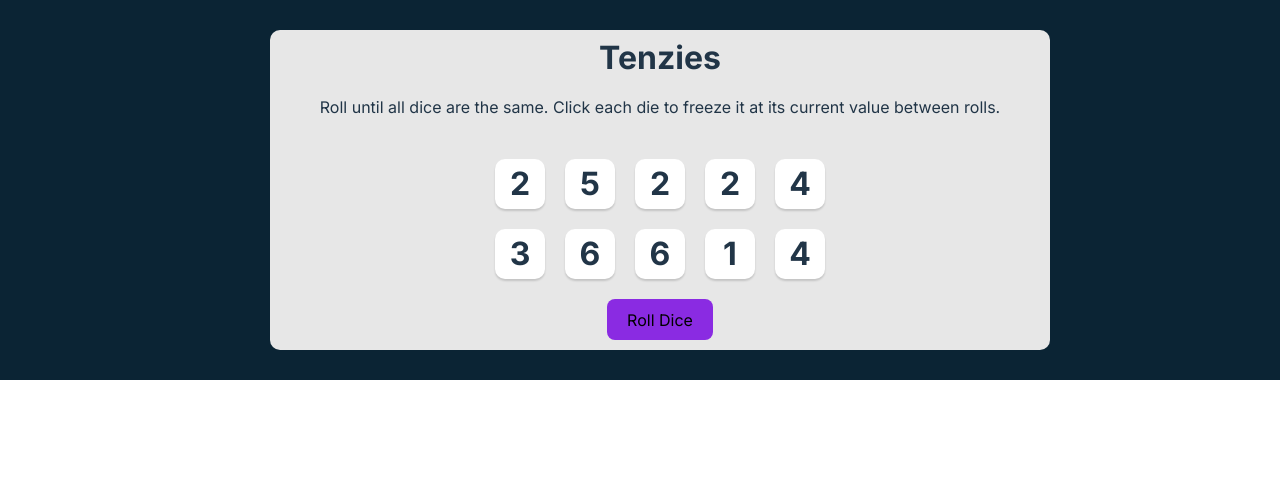
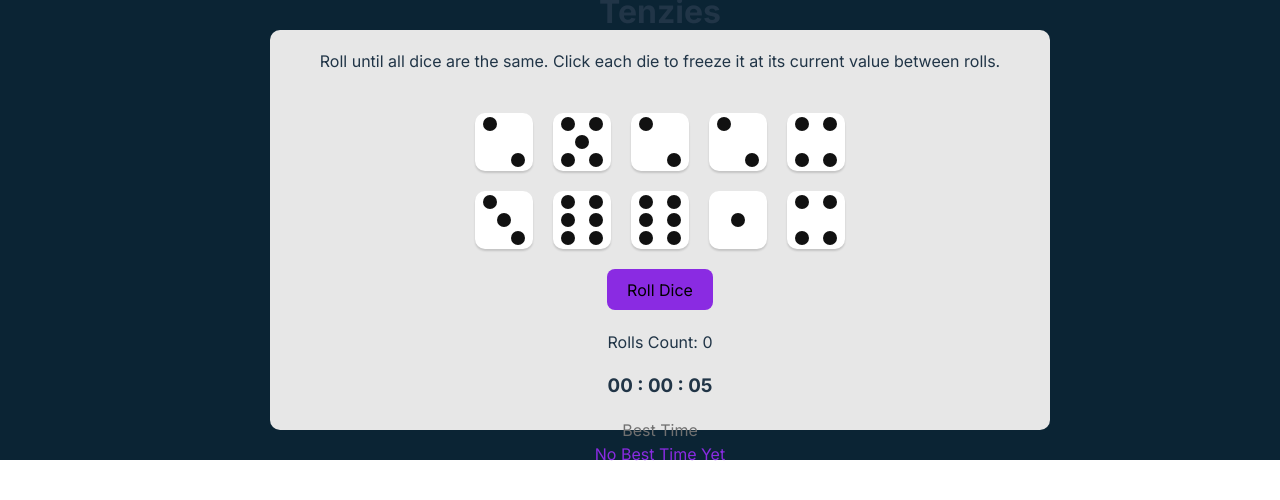
Before and after one commit to gidgudgod/vite-react-skeleton, a React (Vite) app: page / in a window 1280 px wide. Shown: the top 500 px of the page. Built offline with nearby package versions, Linux system fonts and the light colour scheme.

Commit message:
Add Track Roll, Track Time, and Best Time

```diff
--- a/package.json
+++ b/package.json
@@ -12,7 +12,8 @@
     "nanoid": "^4.0.0",
     "react": "^18.2.0",
     "react-confetti": "^6.1.0",
-    "react-dom": "^18.2.0"
+    "react-dom": "^18.2.0",
+    "react-timer-hook": "^3.0.5"
   },
   "devDependencies": {
     "@types/react": "^18.0.24",
--- a/src/App.css
+++ b/src/App.css
@@ -7,7 +7,7 @@
 main {
   margin: 0 auto;
   max-width: 700px;
-  height: 30vh;
+  height: 40vh;
   background-color: rgb(231, 231, 231);
   border-radius: 10px;
   display: flex;
@@ -36,6 +36,7 @@ main {
 .die {
   height: 50px;
   width: 50px;
+  padding: 4px;
   box-shadow: 0px 2px 2px rgba(0, 0, 0, 0.15);
   border-radius: 10px;
   display: flex;
@@ -59,3 +60,95 @@ main {
 .roll-button:active {
   box-shadow: inset 5px 5px 10px -3px rgba(0, 0, 0, 0.7);
 }
+
+.die-face {
+  padding: 4px;
+  background-color: transparent;
+  width: 100%;
+  height: 100%;
+  border-radius: 10%;
+}
+
+.die-dot {
+  display: block;
+  width: 14px;
+  height: 14px;
+  border-radius: 50%;
+  background-color: rgb(17, 17, 17);
+}
+
+.first {
+  display: flex;
+  justify-content: center;
+  align-items: center;
+}
+
+.second {
+  display: flex;
+  justify-content: space-between;
+}
+
+.second .die-dot:nth-of-type(2) {
+  align-self: flex-end;
+}
+
+.third {
+  display: flex;
+  justify-content: space-between;
+}
+
+.third .die-dot:nth-of-type(1) {
+  align-self: flex-start;
+}
+.third .die-dot:nth-of-type(2) {
+  align-self: center;
+}
+.third .die-dot:nth-of-type(3) {
+  align-self: flex-end;
+}
+
+.fourth {
+  display: flex;
+  justify-content: space-between;
+}
+
+.fourth .die-column {
+  display: flex;
+  flex-direction: column;
+  justify-content: space-between;
+}
+
+.fifth {
+  display: flex;
+  justify-content: space-between;
+}
+
+.fifth .die-column {
+  display: flex;
+  flex-direction: column;
+  justify-content: space-between;
+}
+
+.fifth .die-column:nth-of-type(2) {
+  justify-content: center;
+}
+
+.sixth {
+  display: flex;
+  justify-content: space-between;
+}
+
+.sixth .die-column {
+  display: flex;
+  flex-direction: column;
+  justify-content: space-between;
+}
+
+.bestTime-container {
+  text-align: center;
+  color: rgb(112, 112, 112);
+}
+
+.bestTime {
+  color: blueviolet;
+}
--- a/src/App.jsx
+++ b/src/App.jsx
@@ -3,10 +3,16 @@ import './App.css';
 import Die from './components/Die';
 import { nanoid } from 'nanoid';
 import Confetti from 'react-confetti';
+import { useStopwatch } from 'react-timer-hook';
+import Stopwatch from './components/Stopwatch';
 
 function App() {
+  const BEST_TIME_KEY = 'bestTime';
   const [diceArray, setDiceArray] = useState(allNewDice());
   const [tenzies, setTenzies] = useState(false);
+  const [rollsCount, setRollsCount] = useState(0);
+  const { seconds, minutes, hours, days, isRunning, start, pause, reset } =
+    useStopwatch({ autoStart: true });
 
   useEffect(() => {
     let isAllHeld = true;
@@ -31,6 +37,7 @@ function App() {
     if (isAllHeld && isWin) {
       setTenzies(true);
       console.log('You won!');
+      saveGame();
     }
 
     // Alternative Way to check if wins
@@ -70,11 +77,67 @@ function App() {
           : { ...dice, value: Math.floor(Math.random() * 6) + 1, id: nanoid() };
       });
     });
+    setRollsCount((prevRolls) => prevRolls + 1);
   }
 
   function newGame() {
+    reset();
+    start();
     setTenzies(false);
     setDiceArray(allNewDice());
+    setRollsCount(0);
+  }
+
+  function convertToSeconds(hours, minutes, seconds) {
+    return hours * 3600 + minutes * 60 + seconds;
+  }
+
+  function getBestTime() {
+    return JSON.parse(localStorage.getItem(BEST_TIME_KEY)) || null;
+  }
+
+  function setBestTime(hours, minutes, seconds) {
+    const bestTime = {
+      hours: hours,
+      minutes: minutes,
+      seconds: seconds,
+    };
+
+    localStorage.setItem(BEST_TIME_KEY, JSON.stringify(bestTime));
+  }
+
+  function saveGame() {
+    pause();
+
+    if (getBestTime() == null) {
+      setBestTime(hours, minutes, seconds);
+      console.log(`Best Time for now: ${hours}:${minutes}:${seconds}`);
+      return;
+    }
+
+    const timeWinInSeconds = convertToSeconds(hours, minutes, seconds);
+    const {
+      hours: bestHours,
+      minutes: bestMinutes,
+      seconds: bestSeconds,
+    } = getBestTime();
+    const bestTimeInSeconds = convertToSeconds(
+      bestHours,
+      bestMinutes,
+      bestSeconds
+    );
+
+    if (timeWinInSeconds <= bestTimeInSeconds) {
+      console.log('You beat the best time record!');
+      console.log(
+        `Best Time previously: ${bestHours}:${bestMinutes}:${bestSeconds}`
+      );
+      setBestTime(hours, minutes, seconds);
+    } else {
+      console.log(
+        `Best Time for now: ${bestHours}:${bestMinutes}:${bestSeconds}`
+      );
+    }
   }
 
   const diceElements = diceArray.map((d) => {
@@ -87,6 +150,33 @@ function App() {
       />
     );
   });
+
+  const bestTimeElement = (
+    <div className="bestTime-container">
+      <p>Best Time</p>
+
+      {getBestTime() != null ? (
+        <p className="bestTime">
+          {getBestTime().hours.toLocaleString('en-US', {
+            minimumIntegerDigits: 2,
+            useGrouping: false,
+          })}
+          :
+          {getBestTime().minutes.toLocaleString('en-US', {
+            minimumIntegerDigits: 2,
+            useGrouping: false,
+          })}
+          :
+          {getBestTime().seconds.toLocaleString('en-US', {
+            minimumIntegerDigits: 2,
+            useGrouping: false,
+          })}
+        </p>
+      ) : (
+        <p className="bestTime">No Best Time Yet</p>
+      )}
+    </div>
+  );
 
   return (
     <div className="App">
@@ -101,6 +191,9 @@ function App() {
         <button className="roll-button" onClick={tenzies ? newGame : rollDice}>
           {tenzies ? 'New Game' : 'Roll Dice'}
         </button>
+        <p>Rolls Count: {rollsCount}</p>
+        <Stopwatch hours={hours} minutes={minutes} seconds={seconds} />
+        {bestTimeElement}
       </main>
     </div>
   );
--- a/src/components/Die.jsx
+++ b/src/components/Die.jsx
@@ -2,9 +2,99 @@ function Die(props) {
   const styles = {
     backgroundColor: props.isHeld ? '#59E391' : 'white',
   };
+  const firstFace = (
+    <div className="die-face first">
+      <span className="die-dot"></span>
+    </div>
+  );
+  const secondFace = (
+    <div className="die-face second">
+      <span className="die-dot"></span>
+      <span className="die-dot"></span>
+    </div>
+  );
+  const thirdFace = (
+    <div className="die-face third">
+      <span className="die-dot"></span>
+      <span className="die-dot"></span>
+
+      <span className="die-dot"></span>
+    </div>
+  );
+  const fourthFace = (
+    <div className="die-face fourth">
+      <div className="die-column">
+        <span className="die-dot"></span>
+        <span className="die-dot"></span>
+      </div>
+      <div className="die-column">
+        <span className="die-dot"></span>
+        <span className="die-dot"></span>
+      </div>
+    </div>
+  );
+  const fifthFace = (
+    <div className="die-face fifth">
+      <div className="die-column">
+        <span className="die-dot"></span>
+        <span className="die-dot"></span>
+      </div>
+      <div className="die-column">
+        <span className="die-dot"></span>
+      </div>
+      <div className="die-column">
+        <span className="die-dot"></span>
+        <span className="die-dot"></span>
+      </div>
+    </div>
+  );
+  const sixthFace = (
+    <div className="die-face sixth">
+      <div className="die-column">
+        <span className="die-dot"></span>
+        <span className="die-dot"></span>
+        <span className="die-dot"></span>
+      </div>
+      <div className="die-column">
+        <span className="die-dot"></span>
+        <span className="die-dot"></span>
+        <span className="die-dot"></span>
+      </div>
+    </div>
+  );
+
+  const dieNumberElement = () => {
+    let component;
+    switch (props.value) {
+      case 1:
+        component = firstFace;
+        break;
+      case 2:
+        component = secondFace;
+        break;
+      case 3:
+        component = thirdFace;
+        break;
+      case 4:
+        component = fourthFace;
+        break;
+      case 5:
+        component = fifthFace;
+        break;
+      case 6:
+        component = sixthFace;
+        break;
+      default:
+        component = firstFace;
+        break;
+    }
+    return component;
+  };
+
   return (
     <div className="die" style={styles} onClick={props.holdDice}>
-      <h2 className="die-number">{props.value}</h2>
+      {/* <h2 className="die-number">{props.value}</h2> */}
+      {dieNumberElement()}
     </div>
   );
 }
--- /dev/null
+++ b/src/components/Stopwatch.jsx
@@ -0,0 +1,24 @@
+function Stopwatch(props) {
+  return (
+    <div className="stopwatch">
+      <h3>
+        {props.hours.toLocaleString('en-US', {
+          minimumIntegerDigits: 2,
+          useGrouping: false,
+        })}{' '}
+        :{' '}
+        {props.minutes.toLocaleString('en-US', {
+          minimumIntegerDigits: 2,
+          useGrouping: false,
+        })}{' '}
+        :{' '}
+        {props.seconds.toLocaleString('en-US', {
+          minimumIntegerDigits: 2,
+          useGrouping: false,
+        })}
+      </h3>
+    </div>
+  );
+}
+
+export default Stopwatch;
```
Also changed, not shown: 1 other file (tests, documents, lock files or other folders).
